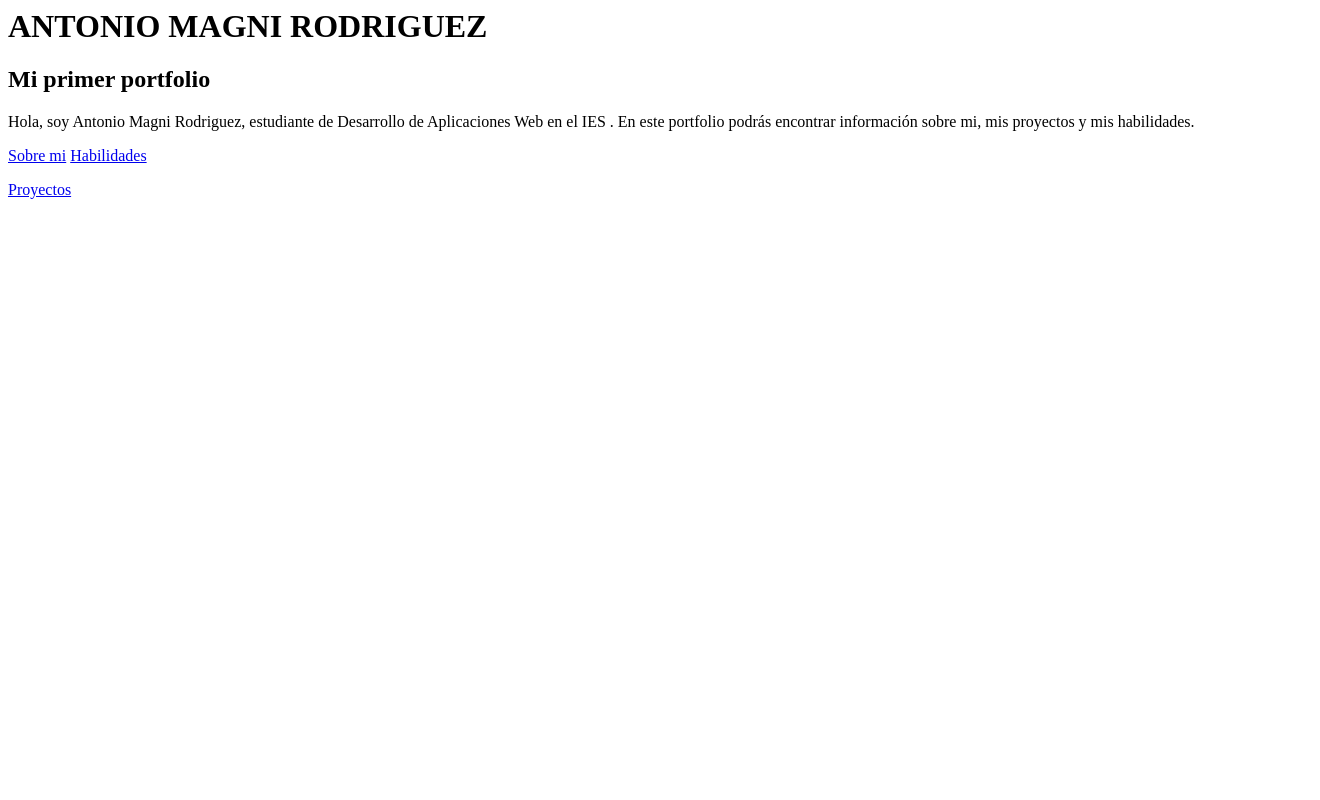
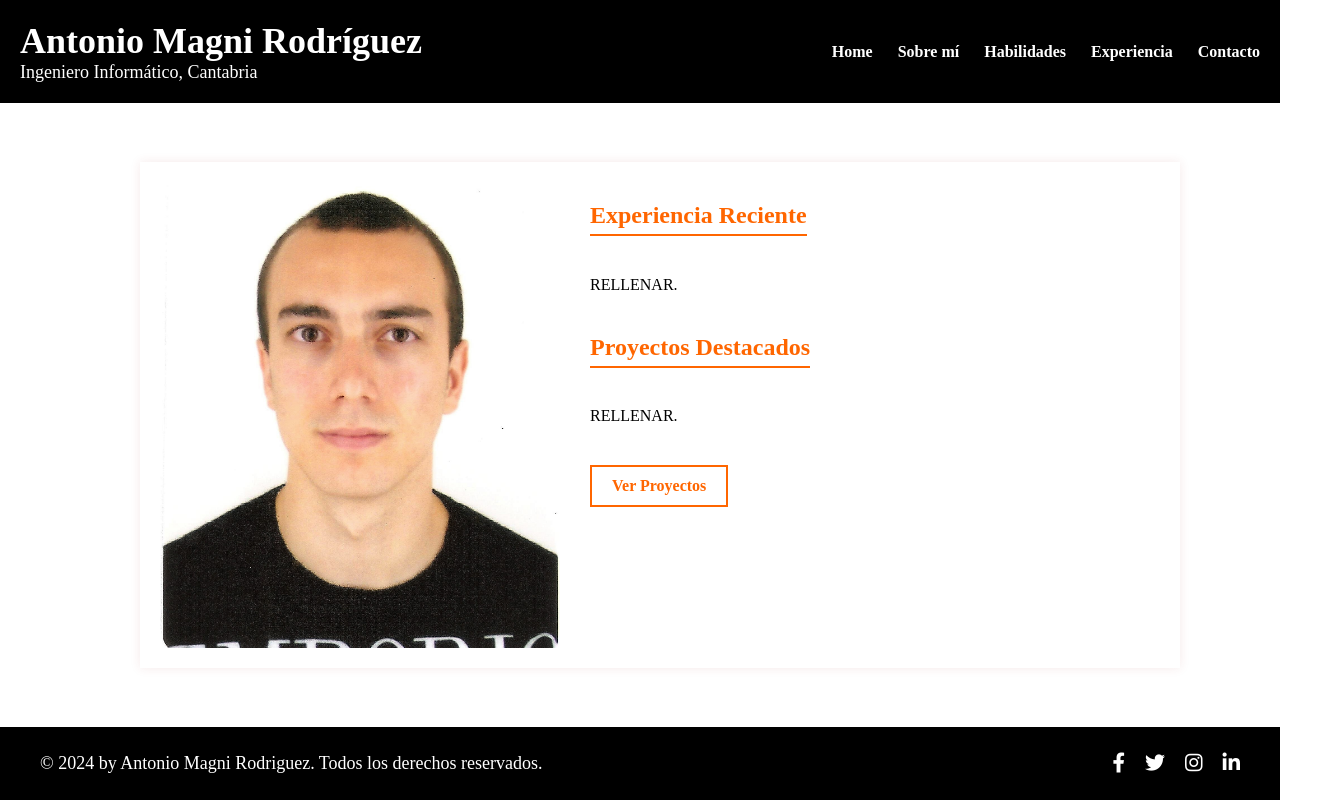
Before and after one commit to AntonioMagni/Practica, a plain HTML site: page portfolio/index.html in a window 1280 px wide. Shown: the whole page, 1320 px wide, since content can reach past the window. Drawn offline with Linux system fonts and the light colour scheme.

Commit message:
portafolio con Foto y distintas secciones

```diff
--- a/portfolio/index.html
+++ b/portfolio/index.html
@@ -1,26 +1,214 @@
-<html>
+<!DOCTYPE html>
+<html lang="es">
 <head>
     <meta charset="UTF-8">
+    <meta name="viewport" content="width=device-width, initial-scale=1.0">
     <title>Portfolio Antonio Magni Rodriguez</title>
+
+    <!-- FontAwesome CDN -->
+    <link rel="stylesheet" href="https://cdnjs.cloudflare.com/ajax/libs/font-awesome/6.0.0-beta3/css/all.min.css">
+
+    <style>
+        /* Hacer que el body ocupe toda la pantalla */
+        html, body {
+            height: 100%;
+            margin: 0;
+            padding: 0;
+            display: flex;
+            flex-direction: column;
+        }
+
+        /* Menú superior */
+        .header {
+            background-color: #000000;
+            padding: 20px;
+            display: flex;
+            justify-content: space-between;
+            align-items: center;
+            color: white;
+        }
+
+        .header .name {
+            font-size: 36px;
+            font-weight: bold;
+            color: white;
+        }
+
+        .header .subtitle {
+            font-size: 18px;
+            color: #ffffff;
+        }
+
+        .nav {
+            display: flex;
+            gap: 25px;
+        }
+
+        .nav a {
+            text-decoration: none;
+            color: #ffffff;
+            font-weight: bold;
+            font-size: 16px;
+        }
+
+        .nav a:hover {
+            color: #ff6600;
+        }
+
+        /* Contenedor principal (ocupa el espacio restante) */
+        .main-content {
+            flex: 1;
+            display: flex;
+            justify-content: center;
+            align-items: center;
+            width: 100%;
+            padding: 20px;
+        }
+        .container {
+            width: 80%;
+            max-width: 1200px;
+            background-color: white;
+            padding: 20px;
+            box-shadow: 0 0 10px rgba(0, 0, 0, 0.1);
+
+        }
+
+        .container {
+            display: flex;
+            max-width: 1000px;
+            background-color: rgba(255, 255, 255, 0.696);
+            padding: 20px;
+            box-shadow: 0 0 10px rgba(168, 47, 47, 0.1);
+        }
+
+        .profile-img {
+            width: 45%;
+            max-width: 400px;
+            border-radius: 5px;
+        }
+
+        .content {
+            width: 50%;
+            padding-left: 30px;
+        }
+
+        @media (max-width: 768px) {
+            .container {
+                flex-direction: column;
+                align-items: center;
+            }
+
+            .profile-img {
+                width: 80%;
+            }
+
+            .content {
+                width: 90%;
+                padding-left: 0;
+                text-align: center;
+            }
+        }
+
+        .content h2 {
+            color: #ff6600;
+            border-bottom: 2px solid #ff6600;
+            display: inline-block;
+            padding-bottom: 5px;
+        }
+
+        .content p {
+            color: #000000;
+            line-height: 1.6;
+        }
+
+        .btn {
+            display: inline-block;
+            margin-top: 20px;
+            padding: 10px 20px;
+            border: 2px solid #ff6600;
+            color: #ff6600;
+            font-weight: bold;
+            text-decoration: none;
+            transition: 0.3s;
+        }
+
+        .btn:hover {
+            background-color: #ff6600;
+            color: white;
+        }
+
+        /* Footer fijo en la parte inferior */
+        .footer {
+            background-color: #000000;
+            padding: 25px 40px;
+            display: flex;
+            justify-content: space-between;
+            align-items: center;
+            font-size: 18px;
+            color: #ffffff;
+        }
+
+        .social-icons {
+            display: flex;
+            gap: 20px;
+        }
+
+        .social-icons a {
+            text-decoration: none;
+            color: #ffffff;
+            font-size: 20px;
+        }
+
+        .social-icons a:hover {
+            color: #ff6600;
+        }
+
+    </style>
 </head>
 <body>
-        <h1>
-            ANTONIO MAGNI RODRIGUEZ
-        </h1>
-        <h2>
-            Mi primer portfolio
-        </h2>
-        <p>
-            Hola, soy Antonio Magni Rodriguez, estudiante de Desarrollo de Aplicaciones Web en el IES .
-            En este portfolio podrás encontrar información sobre mi, mis proyectos y mis habilidades.
-        </p>
-        <p>
-            <a href="sobre-mi.html">Sobre mi</a>
-            <a href="habilidades.html">Habilidades</a>
-        </p>
-        <p>
-            <a href="proyectos.html">Proyectos</a>
-        </p>
+
+    <!-- Menú de navegación superior -->
+    <div class="header">
+        <div>
+            <div class="name">Antonio Magni Rodríguez</div>
+            <div class="subtitle">Ingeniero Informático, Cantabria</div>
+        </div>
+        <div class="nav">
+            <a href="#">Home</a>
+            <a href="#">Sobre mí</a>
+            <a href="#">Habilidades</a>
+            <a href="#">Experiencia</a>
+            <a href="#">Contacto</a>
+        </div>
+    </div>
+
+    <!-- Contenido principal -->
+    <div class="main-content">
+        <div class="container">
+            <img src="../Imagenes/FOTO.jpg" alt="Antonio Magni Rodriguez" class="profile-img">
+
+            <div class="content">
+                <h2>Experiencia Reciente</h2>
+                <p>RELLENAR.</p>
+
+                <h2>Proyectos Destacados</h2>
+                <p>RELLENAR.</p>
+
+                <a href="#" class="btn">Ver Proyectos</a>
+            </div>
+        </div>
+    </div>
+
+    <!-- Footer pegado abajo -->
+    <div class="footer">
+        <div>© 2024 by Antonio Magni Rodriguez. Todos los derechos reservados.</div>
+        <div class="social-icons">
+            <a href="#" target="_blank"><i class="fab fa-facebook-f"></i></a> <!-- Facebook -->
+            <a href="#" target="_blank"><i class="fab fa-twitter"></i></a> <!-- Twitter -->
+            <a href="#" target="_blank"><i class="fab fa-instagram"></i></a> <!-- Instagram -->
+            <a href="#" target="_blank"><i class="fab fa-linkedin-in"></i></a> <!-- LinkedIn -->
+        </div>
+    </div>
 
 </body>
 </html>
```
Also changed, not shown: Imagenes/FOTO.jpg (added). Lines whose indentation alone changed are shown as unchanged.
